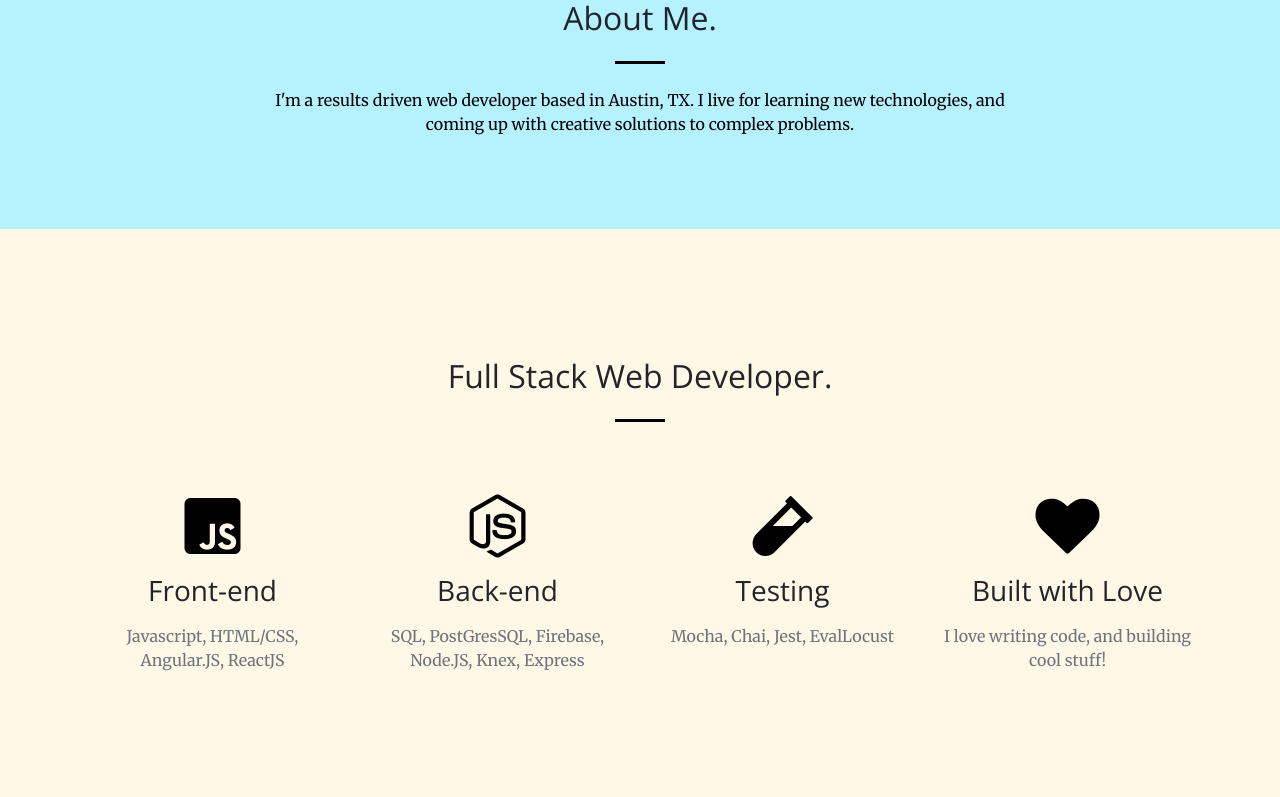
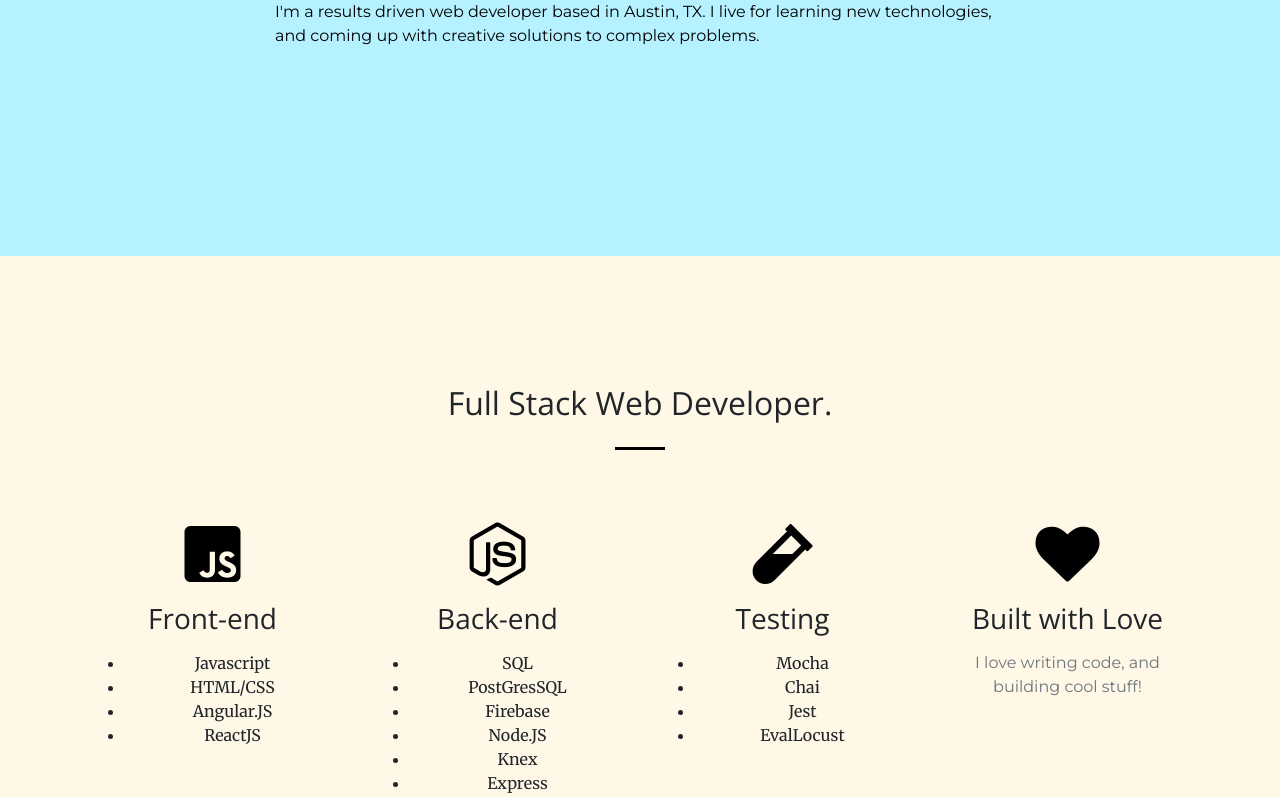
Before and after one commit to TheRickestRick/Portfolio, a PHP site: page / in a window 1280 px wide. Shown: the part 1235-2032 px from the top of the page. Run offline with PHP 8.4, Linux system fonts and the light colour scheme; some libraries are stand-ins or nearby versions.

Commit message:
Changed fonts, center profile pic, nav text color changed to black

```diff
--- a/css/creative.css
+++ b/css/creative.css
@@ -35,7 +35,11 @@ h3,
 h4,
 h5,
 h6 {
-  font-family: 'Open Sans', 'Helvetica Neue', Arial, sans-serif;
+  font-family: 'Open Sans', sans-serif;
+}
+
+p{
+  font-family: 'Montserrat', sans-serif;
 }
 
 .bg-primary {
@@ -48,6 +52,7 @@ h6 {
 
 .text-faded {
   color: black;
+  font-family: 'Montserrat', sans-serif;
 }
 
 section {
--- a/index.html
+++ b/index.html
@@ -18,10 +18,7 @@
 
 
     <link href="vendor/font-awesome/css/font-awesome.min.css" rel="stylesheet" type="text/css">
-    <link href='https://fonts.googleapis.com/css?family=Open+Sans:300italic,400italic,600italic,700italic,800italic,400,300,600,700,800' rel='stylesheet' type='text/css'>
-    <link href='https://fonts.googleapis.com/css?family=Merriweather:400,300,300italic,400italic,700,700italic,900,900italic' rel='stylesheet' type='text/css'>
-
-    <!-- Plugin CSS -->
+    <link href="https://fonts.googleapis.com/css?family=Merriweather|Montserrat|Open+Sans" rel="stylesheet">
     <link href="vendor/magnific-popup/magnific-popup.css" rel="stylesheet">
 
     <!-- Custom styles for this template -->
@@ -44,7 +41,7 @@
               <a class="nav-link js-scroll-trigger" href="#about">About</a>
             </li>
             <li class="nav-item">
-              <a class="nav-link js-scroll-trigger" href="#services">Services</a>
+              <a class="nav-link js-scroll-trigger" href="#services">Skills</a>
             </li>
             <li class="nav-item">
               <a class="nav-link js-scroll-trigger" href="#portfolio">Portfolio</a>
@@ -77,9 +74,9 @@
     <section class="bg-primary" id="about">
       <div class="container">
         <div class="row">
-          <div class="col-lg-8 mx-auto text-center">
+          <div class="col-lg-8 mx-auto">
             <img class="profilePic" src="https://pre00.deviantart.net/038b/th/pre/i/2016/006/4/9/rick_face_by_kushmastafresh-d9mxrw7.png" alt="">
-            <h2 class="section-heading text-black">About Me.</h2>
+            <h2 class="section-heading text-black text-center">About Me.</h2>
             <hr class="light my-4">
             <p class="text-faded mb-4">I'm a results driven web developer based in Austin, TX. I live for learning new technologies, and coming up with creative solutions to complex problems. </p>
             <!-- <a class="btn btn-light btn-xl js-scroll-trigger" href="#services">Get Started!</a> -->
@@ -103,21 +100,44 @@
             <div class="service-box mt-5 mx-auto">
               <i class="fab fa-4x fa-js-square text-primary mb-3 sr-icons"></i>
               <h3 class="mb-3">Front-end</h3>
-              <p class="text-muted mb-0">Javascript, HTML/CSS, Angular.JS, ReactJS</p>
+              <!-- <p class="text-muted mb-0"> -->
+                <ul>
+                  <li>Javascript</li>
+                  <li>HTML/CSS</li>
+                  <li>Angular.JS</li>
+                  <li>ReactJS</li>
+                </ul>
+              <!-- </p> -->
             </div>
           </div>
           <div class="col-lg-3 col-md-6 text-center">
             <div class="service-box mt-5 mx-auto">
               <i class="fab fa-4x fa-node-js text-primary mb-3 sr-icons"></i>
               <h3 class="mb-3">Back-end</h3>
-              <p class="text-muted mb-0">SQL, PostGresSQL, Firebase, Node.JS, Knex, Express</p>
+              <p class="text-muted mb-0">
+                <ul>
+                  <li>SQL</li>
+                  <li>PostGresSQL</li>
+                  <li>Firebase</li>
+                  <li>Node.JS</li>
+                  <li>Knex</li>
+                  <li>Express</li>
+                </ul>
+              </p>
             </div>
           </div>
           <div class="col-lg-3 col-md-6 text-center">
             <div class="service-box mt-5 mx-auto">
               <i class="fas fa-4x fa-vial text-primary mb-3 sr-icons"></i>
               <h3 class="mb-3">Testing</h3>
-              <p class="text-muted mb-0">Mocha, Chai, Jest, EvalLocust</p>
+              <p class="text-muted mb-0">
+                <ul>
+                  <li>Mocha</li>
+                  <li>Chai</li>
+                  <li>Jest</li>
+                  <li>EvalLocust</li>
+                </ul>
+              </p>
             </div>
           </div>
           <div class="col-lg-3 col-md-6 text-center">
@@ -150,7 +170,7 @@
             </a>
           </div>
           <div class="col-lg-4 col-sm-6">
-            <a class="portfolio-box" href="img/portfolio/fullsize/2.jpg">
+            <a class="portfolio-box" href="https://github.com/TheRickestRick/angular-drills">
               <img class="img-fluid" src="https://www.thetimes.co.uk/imageserver/image/methode%2Ftimes%2Fprod%2Fweb%2Fbin%2Fca08ee76-5b56-11e7-8b02-b735a4dd8be3.jpg?crop=2183%2C1228%2C5%2C47&resize=685" alt="">
               <div class="portfolio-box-caption">
                 <div class="portfolio-box-caption-content">
@@ -165,7 +185,7 @@
             </a>
           </div>
           <div class="col-lg-4 col-sm-6">
-            <a class="portfolio-box" href="img/portfolio/fullsize/3.jpg">
+            <a class="portfolio-box" href="https://github.com/TheRickestRick/Instagram-Clone-">
               <img class="img-fluid" src="https://www.thetimes.co.uk/imageserver/image/methode%2Ftimes%2Fprod%2Fweb%2Fbin%2Fca08ee76-5b56-11e7-8b02-b735a4dd8be3.jpg?crop=2183%2C1228%2C5%2C47&resize=685" alt="">
               <div class="portfolio-box-caption">
                 <div class="portfolio-box-caption-content">
@@ -195,7 +215,7 @@
             </a>
           </div>
           <div class="col-lg-4 col-sm-6">
-            <a class="portfolio-box" href="img/portfolio/fullsize/5.jpg">
+            <a class="portfolio-box" href="https://github.com/TheRickestRick/YTPClub">
               <img class="img-fluid" src="https://www.thetimes.co.uk/imageserver/image/methode%2Ftimes%2Fprod%2Fweb%2Fbin%2Fca08ee76-5b56-11e7-8b02-b735a4dd8be3.jpg?crop=2183%2C1228%2C5%2C47&resize=685" alt="">
               <div class="portfolio-box-caption">
                 <div class="portfolio-box-caption-content">
@@ -238,10 +258,10 @@
     <section id="contact">
       <div class="container">
         <div class="row">
-          <div class="col-lg-8 mx-auto text-center">
-            <h2 class="section-heading">Let's Get In Touch!</h2>
+          <div class="col-lg-8 mx-auto">
+            <h2 class="section-heading text-center">Let's Get In Touch!</h2>
             <hr class="my-4">
-            <p class="mb-5">If you are interested in getting in contact with me, please feel free to send me a message on linkedIn or by E-mail. I'll do my best to respond as soon as I can!</p>
+            <p class="mb-5">If you are interested contacting me, please feel free to send me a message on linkedIn or by E-mail. I'll do my best to respond as soon as I can!</p>
           </div>
         </div>
         <div class="row">
```
Also changed, not shown: other parts of css/creative.css (+15 -12 lines).
